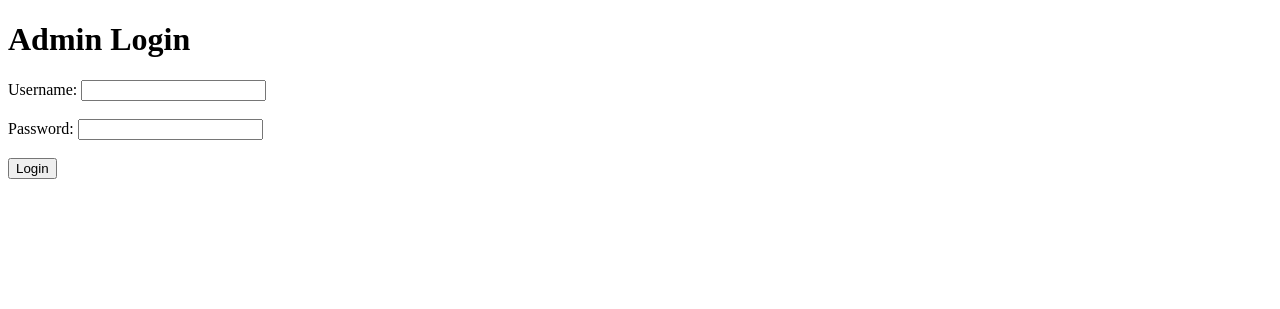
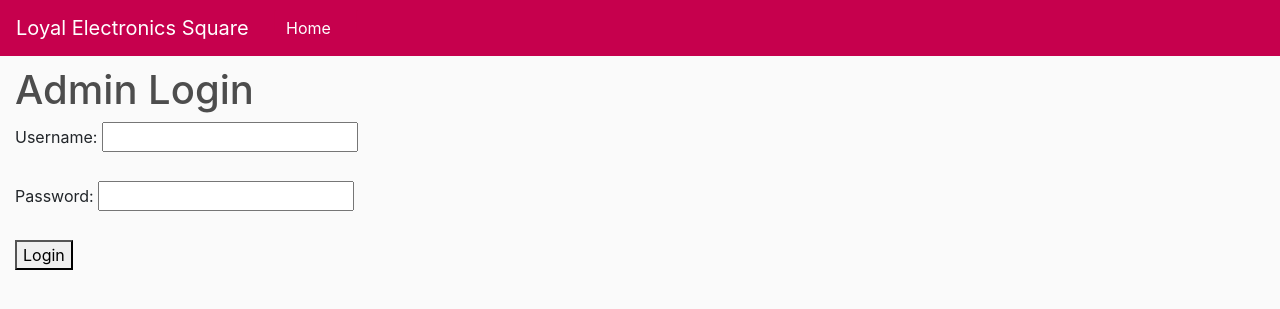
Before and after one commit to tobiaswai/ISI-group12-2024, a Django app: page /adminLogin/ in a window 1280 px wide. Shown: the top 309 px of the page. Run offline with Django 5.2, Linux system fonts and the light colour scheme; some libraries are stand-ins or nearby versions.

Commit message:
updated html pages

```diff
--- a/myProject/store/templates/adminLogin.html
+++ b/myProject/store/templates/adminLogin.html
@@ -1,9 +1,33 @@
 <!DOCTYPE html>
+{% load static %}
 <html>
 <head>
     <title>Admin Login</title>
+    <meta charset="UTF-8">
+    <meta name="viewport" content="width=device-width, initial-scale=1, maximum-scale=1, minimum-scale=1" />
+
+	<link rel="stylesheet" href="https://stackpath.bootstrapcdn.com/bootstrap/4.4.1/css/bootstrap.min.css" integrity="sha384-Vkoo8x4CGsO3+Hhxv8T/Q5PaXtkKtu6ug5TOeNV6gBiFeWPGFN9MuhOf23Q9Ifjh" crossorigin="anonymous">
+
+	<link rel="stylesheet" type="text/css" href="{% static 'css/main.css' %}">
 </head>
 <body>
+    <nav class="navbar navbar-expand-lg navbar-dark" style="background-color: #c6004d;">
+		<a class="navbar-brand" href="{% url 'store' %}">Loyal Electronics Square</a>
+		<button class="navbar-toggler" type="button" data-toggle="collapse" data-target="#navbarSupportedContent" aria-controls="navbarSupportedContent" aria-expanded="false" aria-label="Toggle navigation">
+			<span class="navbar-toggler-icon"></span>
+		</button>
+		<div class="collapse navbar-collapse" id="navbarSupportedContent">
+			<ul class="navbar-nav me-auto mb-2 mb-lg-0">
+				<a style="margin-left: 8px; color: #c6004d">|</a>
+				<li class="nav-item">
+					<a class="nav-link active" aria-current="page" href="{% url 'store' %}">Home</a>
+				</li>
+				<a style="margin-left: 16px; color: #c6004d">|</a>
+				</li>
+			</ul>
+		</div>
+	</nav>
+    <div class="col-lg-6">
             <h1>Admin Login</h1>
             {% if error_msg %}
                 <p>{{ error_msg }}</p>
@@ -16,5 +40,6 @@
                 <input type="password" name="password" required><br><br>
                 <button type="submit">Login</button>
             </form>
+    </div>
 </body>
 </html>
--- a/myProject/store/templates/store/Checkout.html
+++ b/myProject/store/templates/store/Checkout.html
@@ -1,7 +1,6 @@
 {% extends 'store/main.html' %}
 {% load static %}
 {% block content %}
-
 
 		<div class="col-lg-12">
 			<div class="box-element">
@@ -39,7 +38,6 @@
 				<h5>Items:   {{order.get_cart_items}}</h5>
 				<h5>Total:   ${{order.get_cart_total|floatformat:2}}</h5>
 			</div>
-		</div>
 		</div>
 
 <script type="text/javascript">
--- a/myProject/store/templates/store/Main.html
+++ b/myProject/store/templates/store/Main.html
@@ -50,7 +50,7 @@
 				</li>
 				<a style="margin-left: 16px; color: #c6004d">|</a>
 				<li class="nav-item">
-					<a class="nav-link active" aria-current="page" href="#">Product catalog</a>
+					<a class="nav-link active" aria-current="page" href="{% url 'adminLogin' %}">Admin side</a>
 				</li>
 			</ul>
 		</div>
--- a/myProject/store/views.py
+++ b/myProject/store/views.py
@@ -6,7 +6,7 @@ import json
 import datetime
 from .models import *
 from django.contrib.auth import authenticate, login as auth_login
-
+from django.contrib.auth.decorators import login_required
 from django.core.paginator import Paginator
 from django.db.models import Q
 from django import forms
@@ -71,8 +71,8 @@ def adminLogin(request):
             error_msg = 'Invalid username or password.'
     return render(request, 'adminLogin.html', locals())
 
+@login_required(login_url="/adminLogin/")
 def adminDashboard(request):
-
     products = Product.objects.all()
 
 
@@ -156,6 +156,7 @@ def product(request, pk):
      context = {'products':product, 'cartItems':cartItems}
      return render(request, 'store/product.html', context)
 
+@login_required
 def cart(request):
 
      if request.user.is_authenticated:
@@ -172,6 +173,7 @@ def cart(request):
      context = {'products':products, 'items':items, 'order':order, 'cartItems':cartItems}
      return render(request, 'store/cart.html', context)
 
+@login_required
 def checkout(request):
      if request.user.is_authenticated:
            customer = request.user.customer
@@ -187,7 +189,7 @@ def checkout(request):
      context = {'items':items, 'order':order, 'cartItems':cartItems}
      return render(request, 'store/checkout.html', context)
 
-
+@login_required
 def updateItem(request):
      data = json.loads(request.body)
      productId = data['productId']
```
Also changed, not shown: myProject/store/templates/adminDashboard.html (+47 -0 lines), myProject/db.sqlite3. Lines whose indentation alone changed are shown as unchanged.
